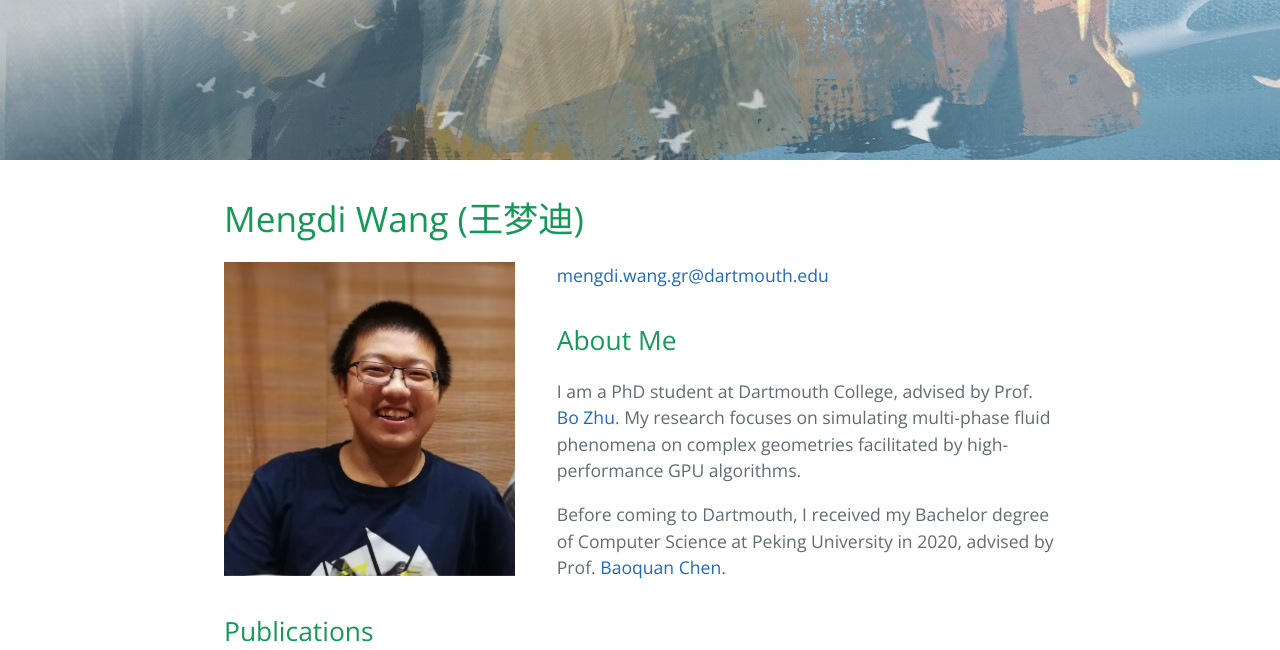
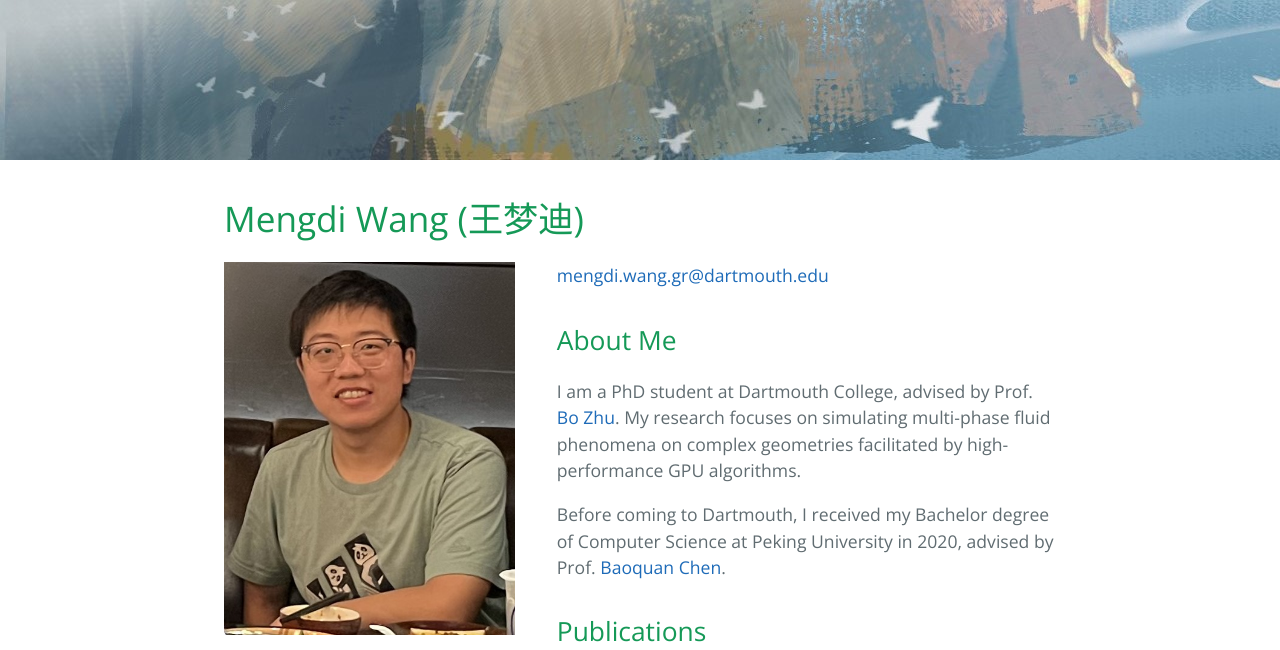
Before and after one commit to wang-mengdi/wang-mengdi.github.io, a Jekyll site: the page built from index.md, in a window 1280 px wide. Shown: the top 650 px of the page. Built offline with Jekyll 4.4.1, drawn with Linux system fonts in a browser that asks for light colours; the repository's description, which GitHub fills in, is left out; our own code applies the rules of GitHub Pages for plain Markdown files; grey boxes are pictures that could not be loaded.

Commit message:
update image

```diff
--- a/index.md
+++ b/index.md
@@ -3,7 +3,7 @@ layout: default
 ---
 
 # Mengdi Wang (王梦迪)
-<img src="images/mengdi1.jpg" align="left" width="35%" style="margin: 0% 5% 2.5% 0%">
+<img src="images/mengdi.jpg" align="left" width="35%" style="margin: 0% 5% 2.5% 0%">
 [mengdi.wang.gr@dartmouth.edu](mengdi.wang.gr@dartmouth.edu)
 
 ## About Me
```
Also changed, not shown: images/mengdi.jpg (added).
